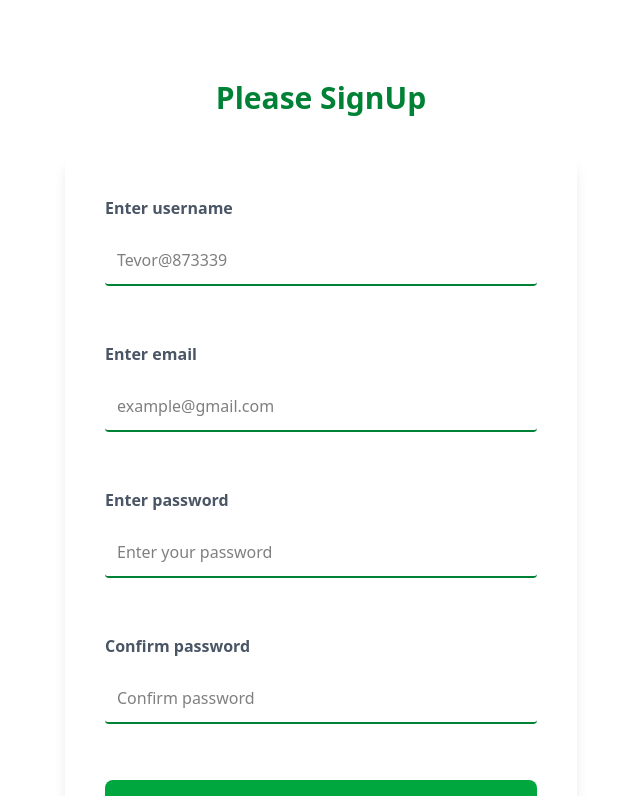
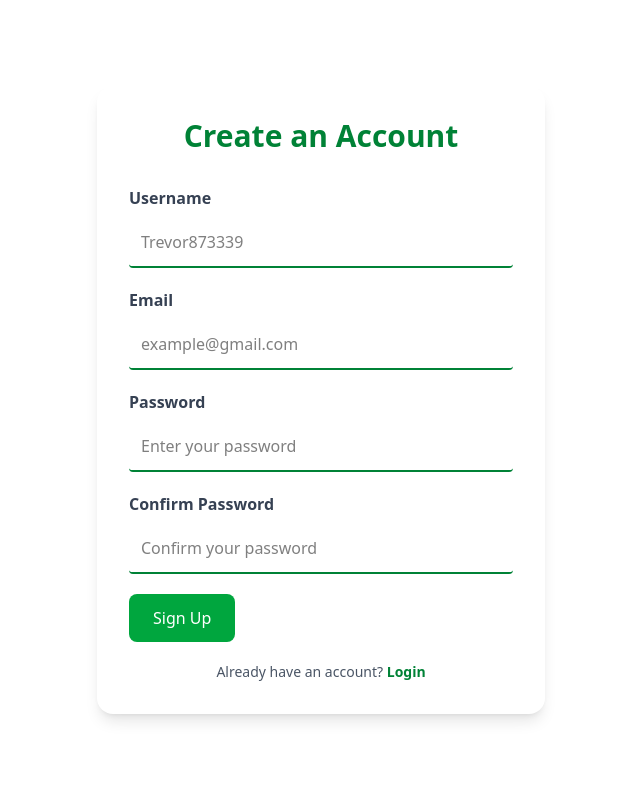
Before and after one commit to Bishalis/Resume-ai, a Next.js app: page /signup in a window 1280 px wide. Shown: the top 796 px of the page, without its empty margins (319-959 px from the left). Built offline with nearby package versions, Linux system fonts and the light colour scheme.

Commit message:
added contact api

```diff
--- a/app/api/auth/signup/route.ts
+++ b/app/api/auth/signup/route.ts
@@ -1,46 +1,74 @@
 import { NextResponse } from "next/server";
-import NextAuth from "next-auth";
 import bcrypt from "bcryptjs";
 import connectToDatabase from "@/lib/db";
 import { User } from "@/models/user";
 
-
 interface UserCredentials {
-    username:string,
-    email:string,
-    password:string
+  username: string;
+  email: string;
+  password: string;
 }
 
+export async function POST(req: Request) {
+  try {
+    const body: UserCredentials = await req.json();
 
-export async function POST (req:Request){
-    const body:UserCredentials = await req.json();
-    const {username,email,password} = body;
+    const username = body.username?.trim();
+    const email = body.email?.trim().toLowerCase();
+    const password = body.password?.trim();
 
-    if(!username || !email || !password){
-        return NextResponse.json({error: "All fields are required"}, {status:400});
+    if (!username || !email || !password) {
+      return NextResponse.json(
+        { error: "All fields are required" },
+        { status: 400 }
+      );
+    }
+
+    if (username.length < 3) {
+      return NextResponse.json(
+        { error: "Username must be at least 3 characters" },
+        { status: 400 }
+      );
+    }
+
+    if (password.length < 6) {
+      return NextResponse.json(
+        { error: "Password must be at least 6 characters" },
+        { status: 400 }
+      );
     }
 
     await connectToDatabase();
 
     const existingUser = await User.findOne({
-        email,
-    })
+      $or: [{ email }, { name: username }],
+    });
 
-    if(existingUser){
-        return NextResponse.json({error: "User with this email already exists"}, {status:400});
+    if (existingUser) {
+      return NextResponse.json(
+        { error: "Email or username already exists" },
+        { status: 409 }
+      );
     }
 
     const hashedPassword = await bcrypt.hash(password, 10);
 
+    await User.create({
+      name: username,
+      email,
+      password: hashedPassword,
+    });
 
-    await User.create({
-        name: username,
-        email,
-        password: hashedPassword,
-    })
+    return NextResponse.json(
+      { message: "Signup successful" },
+      { status: 201 }
+    );
+  } catch (error) {
+    console.error("Signup error:", error);
 
-
-    return NextResponse.json({message: `Signed up with username: ${username}, email: ${email}`});
-
-
+    return NextResponse.json(
+      { error: "Internal server error" },
+      { status: 500 }
+    );
+  }
 }
--- a/app/contact/page.tsx
+++ b/app/contact/page.tsx
@@ -1,4 +1,4 @@
-"use client"
+"use client";
 import React from "react";
 import PrimaryButton from "@/components/common/PrimaryButton";
 import SocialLinks from "@/components/common/SocialLinks";
@@ -6,13 +6,51 @@ import { Mail } from "lucide-react";
 import Link from "next/link";
 import { useState } from "react";
 export default function ContactPage() {
-const[name,setName] = useState("");
-const[email,setEmail] = useState("");
-const[comment,setComment] = useState("");
-  const handleContactForm = (e:React.FormEvent<HTMLFormElement>) => {
+  const [name, setName] = useState("");
+  const [email, setEmail] = useState("");
+  const [comment, setComment] = useState("");
+  const [error, setError] = useState("");
+  const [success, setSuccess] = useState("");
+  const [isLoading, setIsLoading] = useState(false);
+  const handleContactForm = async (e: React.FormEvent<HTMLFormElement>) => {
     e.preventDefault();
-     console.log(name,email,comment + "form submitted")
+    if (!name || !email || !comment) {
+      setError("Please fill in all fields.");
+      return;
     }
+    try {
+      setIsLoading(true);
+      const response = await fetch("/api/contact", {
+        method: "POST",
+        headers: {
+          "Content-Type": "application/json",
+        },
+        body: JSON.stringify({
+          name,
+          email,
+          message: comment,
+        }),
+      });
+
+      if (response.ok) {
+        setSuccess("Message sent successfully!");
+        setName("");
+        setEmail("");
+        setComment("");
+      } else {
+        setError("Failed to send message. Please try again.");
+      }
+    } catch (err) {
+      console.log(err);
+      setError("An error occurred. Please try again.");
+    } finally {
+      setIsLoading(false);
+      setTimeout(() => {
+        setError("");
+        setSuccess("");
+      }, 5000);
+    }
+  };
   return (
     <div className="h-[100vh] flex items-center justify-center  lg:justify-around  mx-auto flex-col md:flex-row gap-10 ">
       <div className="md:w-[40vw]">
@@ -20,9 +58,15 @@ const[comment,setComment] = useState("");
           Feel free to contact us !
         </h1>
         <br />
-        <p className="text-gray-600 text-2xl font-bold pb-10">If you have any enquiry or just want to say hi, please use the contact form!</p>
-        <Link href={'mailto:shahibishal786526@gmail.com'} className="text-green-700 hover:underline flex gap-5 pb-10">
-        <Mail ></Mail>
+        <p className="text-gray-600 text-2xl font-bold pb-10">
+          If you have any enquiry or just want to say hi, please use the contact
+          form!
+        </p>
+        <Link
+          href={"mailto:shahibishal786526@gmail.com"}
+          className="text-green-700 hover:underline flex gap-5 pb-10"
+        >
+          <Mail></Mail>
           example@gmail.com
         </Link>
 
@@ -31,7 +75,6 @@ const[comment,setComment] = useState("");
           <SocialLinks></SocialLinks>
         </div>
       </div>
-
 
       <form
         method="post"
@@ -43,22 +86,38 @@ const[comment,setComment] = useState("");
           name="Name"
           placeholder="Enter your full name"
           className=" rounded-sm p-2 border-b-2 border-green-700"
-            onChange={(e)=>setName(e.target.value)}
-
+          onChange={(e) => setName(e.target.value)}
         />
 
-          <input onChange={(e)=>setEmail(e.target.value)} name="Email" placeholder="Enter your Email " className="rounded-sm p-2 border-b-2 border-green-700" required />
+        <input
+          onChange={(e) => setEmail(e.target.value)}
+          name="Email"
+          placeholder="Enter your Email "
+          className="rounded-sm p-2 border-b-2 border-green-700"
+          required
+        />
         <textarea
-          onChange={(e)=>setComment(e.target.value)}
-            name=""
-            id=""
+          onChange={(e) => setComment(e.target.value)}
+          name="message"
+          id="message"
           placeholder="Is there any concerns..."
           className="h-20 p-2 rounded border-2 border-green-700"
-          required></textarea>
-          <PrimaryButton>Submit</PrimaryButton>
+          required
+        ></textarea>
+
+        {error && (
+          <p className="rounded-md bg-red-50 px-3 py-2 text-sm text-red-600">
+            {error}
+          </p>
+        )}
+
+        {success && (
+          <p className="rounded-md bg-green-50 px-3 py-2 text-sm text-green-700">
+            {success}
+          </p>
+        )}
+        <PrimaryButton>{isLoading ? "Submitting" : "Submit"}</PrimaryButton>
       </form>
-
-
     </div>
   );
 }
--- a/app/signup/page.tsx
+++ b/app/signup/page.tsx
@@ -1,10 +1,13 @@
-"use client"
+"use client";
+
 import React, { useState } from "react";
 import PrimaryButton from "@/components/common/PrimaryButton";
 import Link from "next/link";
 import { useRouter } from "next/navigation";
+
 const SignupPage = () => {
   const router = useRouter();
+
   const [formData, setFormData] = useState({
     username: "",
     email: "",
@@ -12,97 +15,197 @@ const SignupPage = () => {
     confirmPassword: "",
   });
 
-  const handleSubmit = async (e: any) => {
+  const [error, setError] = useState("");
+  const [success, setSuccess] = useState("");
+  const [isLoading, setIsLoading] = useState(false);
+
+  const handleChange = (e: React.ChangeEvent<HTMLInputElement>) => {
+    setError("");
+    setSuccess("");
+
+    const { name, value } = e.target;
+    setFormData((prev) => ({
+      ...prev,
+      [name]: value,
+    }));
+  };
+
+  const handleSubmit = async (e: React.FormEvent<HTMLFormElement>) => {
     e.preventDefault();
-    if (formData.password !== formData.confirmPassword) {
-      alert("Passwords do not match");
+    setError("");
+    setSuccess("");
+
+    const username = formData.username.trim();
+    const email = formData.email.trim();
+    const password = formData.password;
+    const confirmPassword = formData.confirmPassword;
+
+    if (!username || !email || !password || !confirmPassword) {
+      setError("Please fill in all fields.");
       return;
     }
 
+    if (password.length < 6) {
+      setError("Password must be at least 6 characters.");
+      return;
+    }
+
+    if (password !== confirmPassword) {
+      setError("Passwords do not match.");
+      return;
+    }
+
+    try {
+      setIsLoading(true);
+
       const response = await fetch("/api/auth/signup", {
         method: "POST",
-      body: JSON.stringify(formData),
+        headers: {
+          "Content-Type": "application/json",
+        },
+        body: JSON.stringify({
+          username,
+          email,
+          password,
+        }),
       });
 
-      if (response.ok) {
-        alert("Signup successful! Please login.");
-        router.push("/login");
-      }else{
       const data = await response.json();
-        alert(`Signup failed: ${data.error}`);
+
+      if (!response.ok) {
+        setError(data?.error || "Signup failed. Please try again.");
+        return;
       }
 
+      setSuccess("Signup successful! Redirecting to login...");
+      setFormData({
+        username: "",
+        email: "",
+        password: "",
+        confirmPassword: "",
+      });
 
+      setTimeout(() => {
+        router.push("/login");
+      }, 1200);
+    } catch (err) {
+      setError("Something went wrong. Please try again.");
+      console.error("Signup error:", err);
+    } finally {
+      setIsLoading(false);
+    }
   };
 
   return (
-    <div className="flex flex-col gap-10 justify-center items-center min-h-[100vh] p-20">
-      <h2 className="text-green-700 font-extrabold text-3xl"> Please SignUp</h2>
-      <form
-        className="flex flex-col gap-4  p-10 rounded shadow-lg w-100vw  md:w-[30vw] lg:w-[40vw]"
-        onSubmit={handleSubmit}
+    <div className="min-h-screen flex items-center justify-center px-4 py-10 sm:px-6 lg:px-8">
+      <div className="w-full max-w-md rounded-2xl bg-white shadow-lg p-6 sm:p-8">
+        <h2 className="text-center text-2xl sm:text-3xl font-extrabold text-green-700">
+          Create an Account
+        </h2>
+
+
+        <form onSubmit={handleSubmit} className="mt-8 space-y-5">
+          <div>
+            <label
+              htmlFor="username"
+              className="mb-2 block font-semibold text-gray-700"
             >
-        <label htmlFor="username" className="font-bold text-gray-600">
-          Enter username
+              Username
             </label>
             <input
+              id="username"
               type="text"
               name="username"
-          placeholder="Tevor@873339"
-          onChange={(e) =>
-            setFormData({ ...formData, username: e.target.value })
-          }
-          className="p-3 border-b-2 rounded-sm border-green-700"
+              value={formData.username}
+              placeholder="Trevor873339"
+              onChange={handleChange}
+              className="w-full rounded-sm border-b-2 border-green-700 p-3"
             />
-        <br />
+          </div>
 
-        <label htmlFor="Email" className="font-bold text-gray-600">
-          Enter email
+          <div>
+            <label
+              htmlFor="email"
+              className="mb-2 block font-semibold text-gray-700"
+            >
+              Email
             </label>
             <input
+              id="email"
               type="email"
-          name="Email"
+              name="email"
+              value={formData.email}
               placeholder="example@gmail.com"
-          onChange={(e) => setFormData({ ...formData, email: e.target.value })}
-          className="p-3 border-b-2 rounded-sm border-green-700"
+              onChange={handleChange}
+              className="w-full rounded-sm border-b-2 border-green-700 p-3"
             />
-        <br />
+          </div>
 
-        <label htmlFor="Password" className="font-bold text-gray-600">
-          Enter password
+          <div>
+            <label
+              htmlFor="password"
+              className="mb-2 block font-semibold text-gray-700"
+            >
+              Password
             </label>
             <input
+              id="password"
               type="password"
-          name="Password"
+              name="password"
+              value={formData.password}
               placeholder="Enter your password"
-          onChange={(e) =>
-            setFormData({ ...formData, password: e.target.value })
-          }
-          className="p-3 border-b-2 rounded-sm border-green-700"
+              onChange={handleChange}
+              className="w-full rounded-sm border-b-2 border-green-700 p-3"
             />
-        <br />
-        <label htmlFor="confirmPassword" className="font-bold text-gray-600">
-          Confirm password
+          </div>
+
+          <div>
+            <label
+              htmlFor="confirmPassword"
+              className="mb-2 block font-semibold text-gray-700"
+            >
+              Confirm Password
             </label>
             <input
+              id="confirmPassword"
               type="password"
               name="confirmPassword"
-          placeholder="Confirm password"
-          onChange={(e) =>
-            setFormData({ ...formData, confirmPassword: e.target.value })
-          }
-          className="p-3 border-b-2 rounded-sm border-green-700"
+              value={formData.confirmPassword}
+              placeholder="Confirm your password"
+              onChange={handleChange}
+              className="w-full rounded-sm border-b-2 border-green-700 p-3"
             />
-        <br />
+          </div>
 
-        <PrimaryButton>Sign Up</PrimaryButton>
-        <h1 className="text-center">
+          {error && (
+            <p className="rounded-md bg-red-50 px-3 py-2 text-sm text-red-600">
+              {error}
+            </p>
+          )}
+
+          {success && (
+            <p className="rounded-md bg-green-50 px-3 py-2 text-sm text-green-700">
+              {success}
+            </p>
+          )}
+
+          <PrimaryButton>
+            {isLoading ? "Signing up..." : "Sign Up"}
+          </PrimaryButton>
+
+          <button type="submit" disabled={isLoading} className="hidden" />
+
+          <p className="text-center text-sm text-gray-600">
             Already have an account?{" "}
-          <Link href="/login" className="text-green-700 hover:underline w-full text-center">
+            <Link
+              href="/login"
+              className="text-green-700 font-semibold hover:underline"
+            >
               Login
             </Link>
-        </h1>
+          </p>
         </form>
+      </div>
     </div>
   );
 };
--- a/middleware.ts
+++ b/middleware.ts
@@ -3,7 +3,7 @@ import { NextRequest, NextResponse } from "next/server";
 
 
 export async function middleware(req:NextRequest){
-    const token  = await getToken({req, secret:process.env.NEXTAUTH_URL})
+    const token  = await getToken({req, secret:process.env.NEXTAUTH_SECRET})
     if(!token){
         const absoluteURL = new URL("/login", req.nextUrl.origin);
         return NextResponse.redirect(absoluteURL);
--- /dev/null
+++ b/models/contact.ts
@@ -0,0 +1,12 @@
+import mongoose from "mongoose";
+
+const contactSchema = new mongoose.Schema({
+    name: { type: String, required: true },
+    email: { type: String, required: true, unique: true },
+    message: { type: String, required: true },
+
+})
+
+
+
+export const Contact = mongoose.models.Contact || mongoose.model('Contact', contactSchema);
```
Also changed, not shown: app/api/contact/route.ts (added, +32 -0 lines), app/api/auth/[...nextauth]/route.ts (line endings or trailing spaces). Lines whose indentation alone changed are shown as unchanged.
